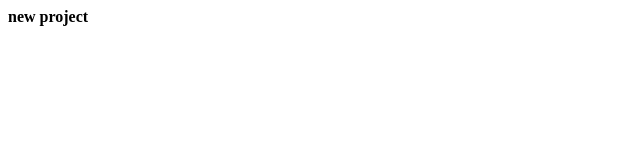
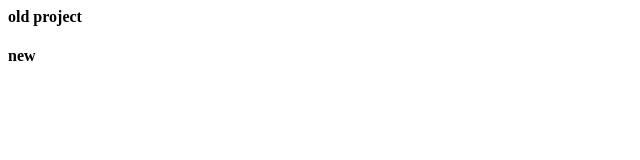
Before and after one commit to satish05/motogproject, a plain HTML site: page index.html in a window 1280 px wide. Shown: the full height of the page, 0-640 px from the left. Drawn offline with Linux system fonts and the light colour scheme.

Commit message:
changes by satish

```diff
--- a/index.html
+++ b/index.html
@@ -3,6 +3,7 @@
 		<title>motog | home</title>
 	</head>
 		<body>
-			<div><h4>new project </h4> </div>
+			<div><h4>old project </h4> </div>
+			<div><h4>new</h4></div>
 		</body>
 </html>
```
